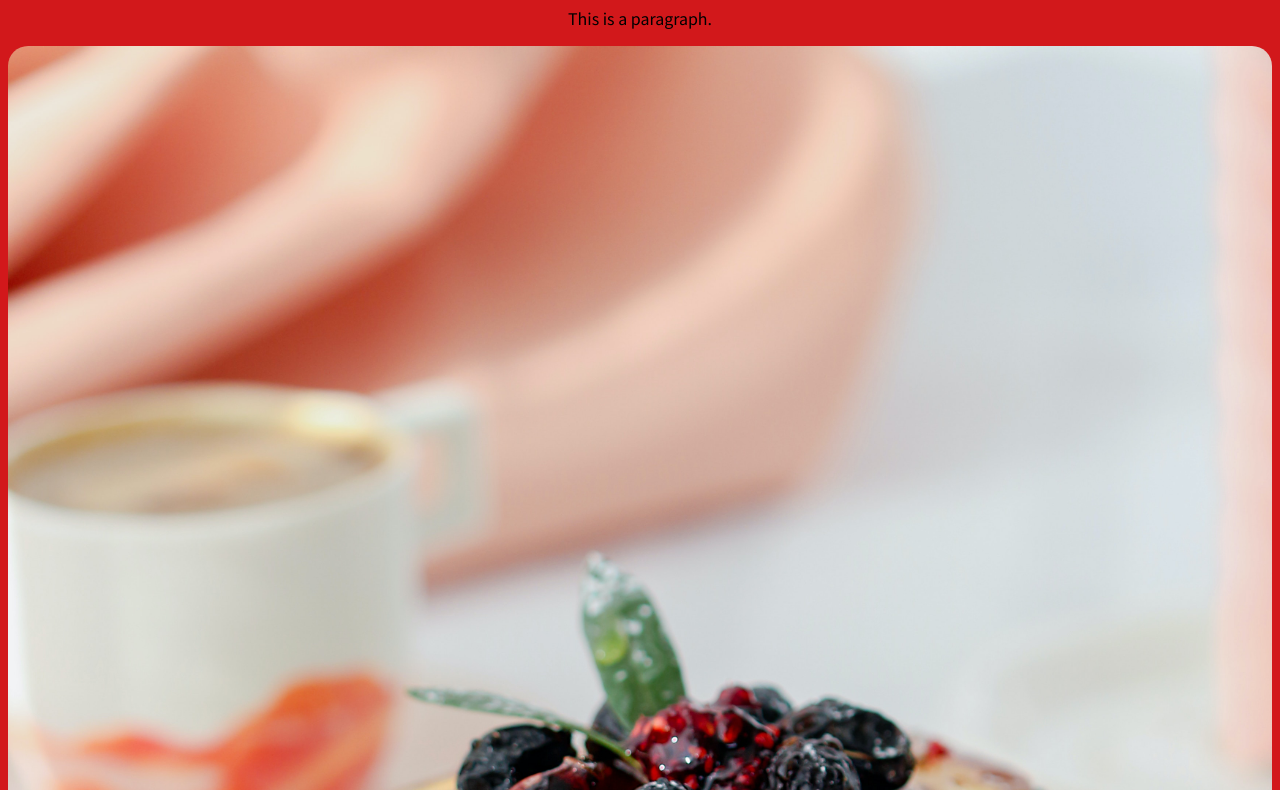
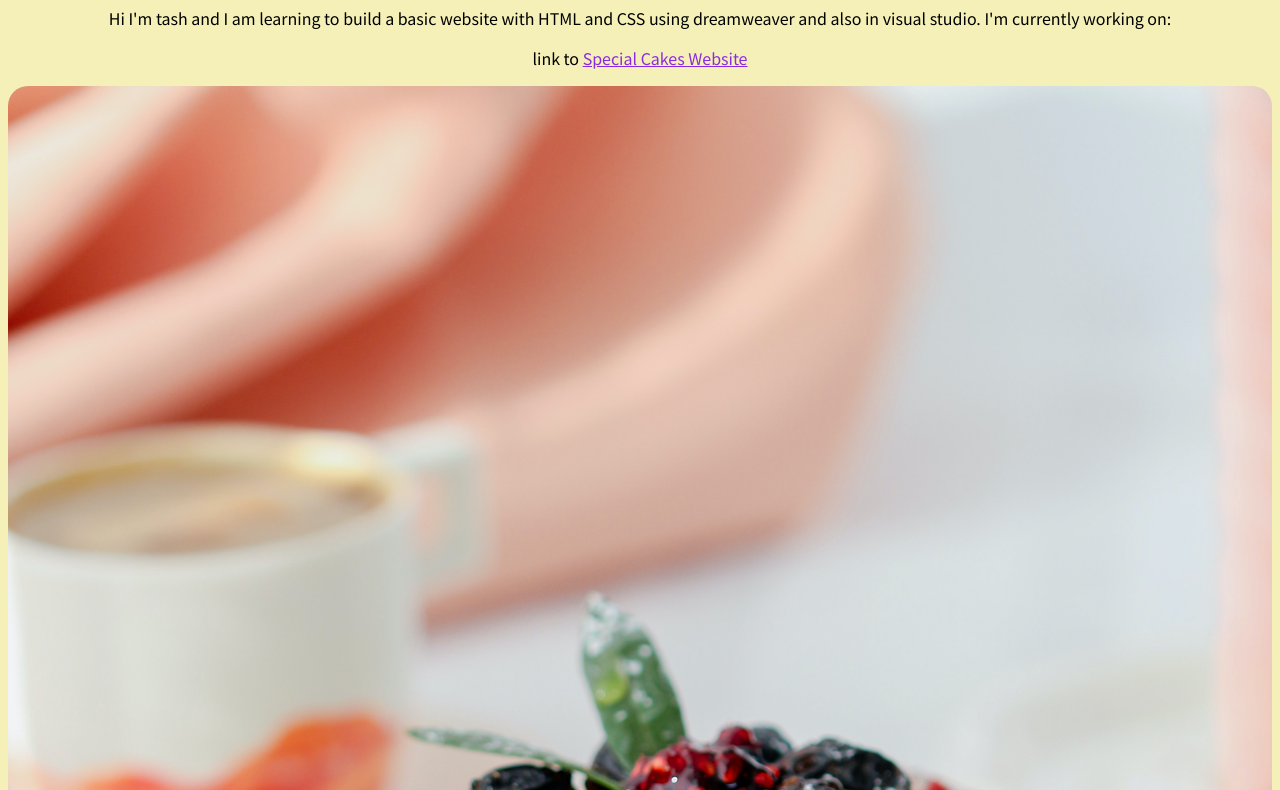
Before and after one commit to anticapo/anticapo.github.io, a plain HTML site: page index.html in a window 1280 px wide. Shown: the part 83-873 px from the top of the page. Drawn offline with Linux system fonts and the light colour scheme.

Commit message:
added special cakes

```diff
--- a/index.html
+++ b/index.html
@@ -16,11 +16,13 @@
 
 	body {
 		font-family: 'Noto Sans JP', sans-serif;
-		background: #D2181B;
+		background: #F5F0B7;
 		text-align: center;
 
 	}
-
+	a {
+		color:blueviolet
+	}
     </style>
 
 
@@ -30,7 +32,10 @@
 <body>
 
 <h1>Tash's Page</h1>
-<p>This is a paragraph.</p>
+<p>Hi I'm tash and I am learning to build a basic website with HTML and CSS using dreamweaver and also in visual studio. I'm currently working on:</p>
+	<p> link to
+	<a href="special-cakes/index.html">Special Cakes Website</a>
+	</p>
 <img src="images/pexels-kader-d-kahraman-15564188.jpg" alt="cakes"/>
 
 </body>
```
Also changed, not shown: special-cakes/index.html (added, +12 -0 lines).
